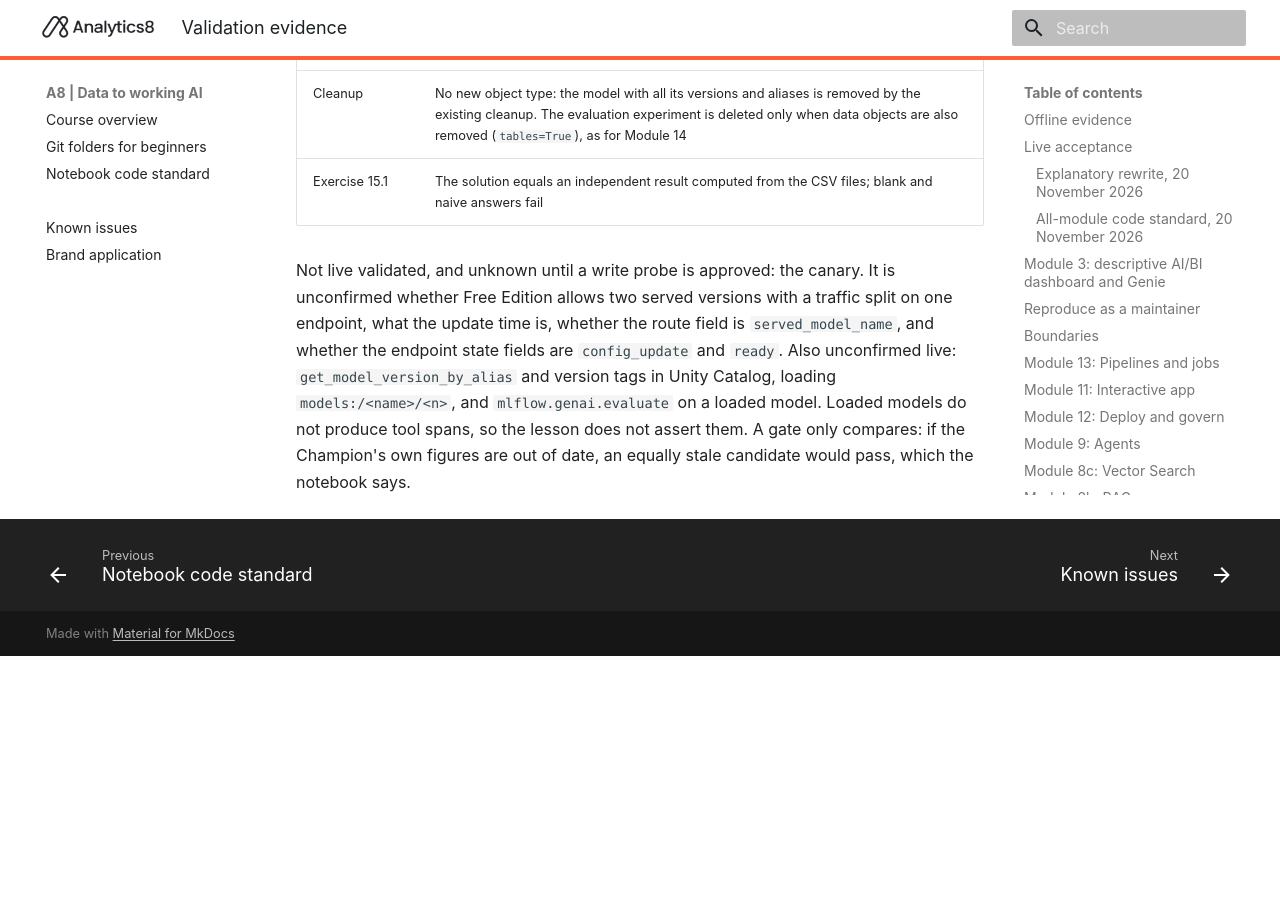
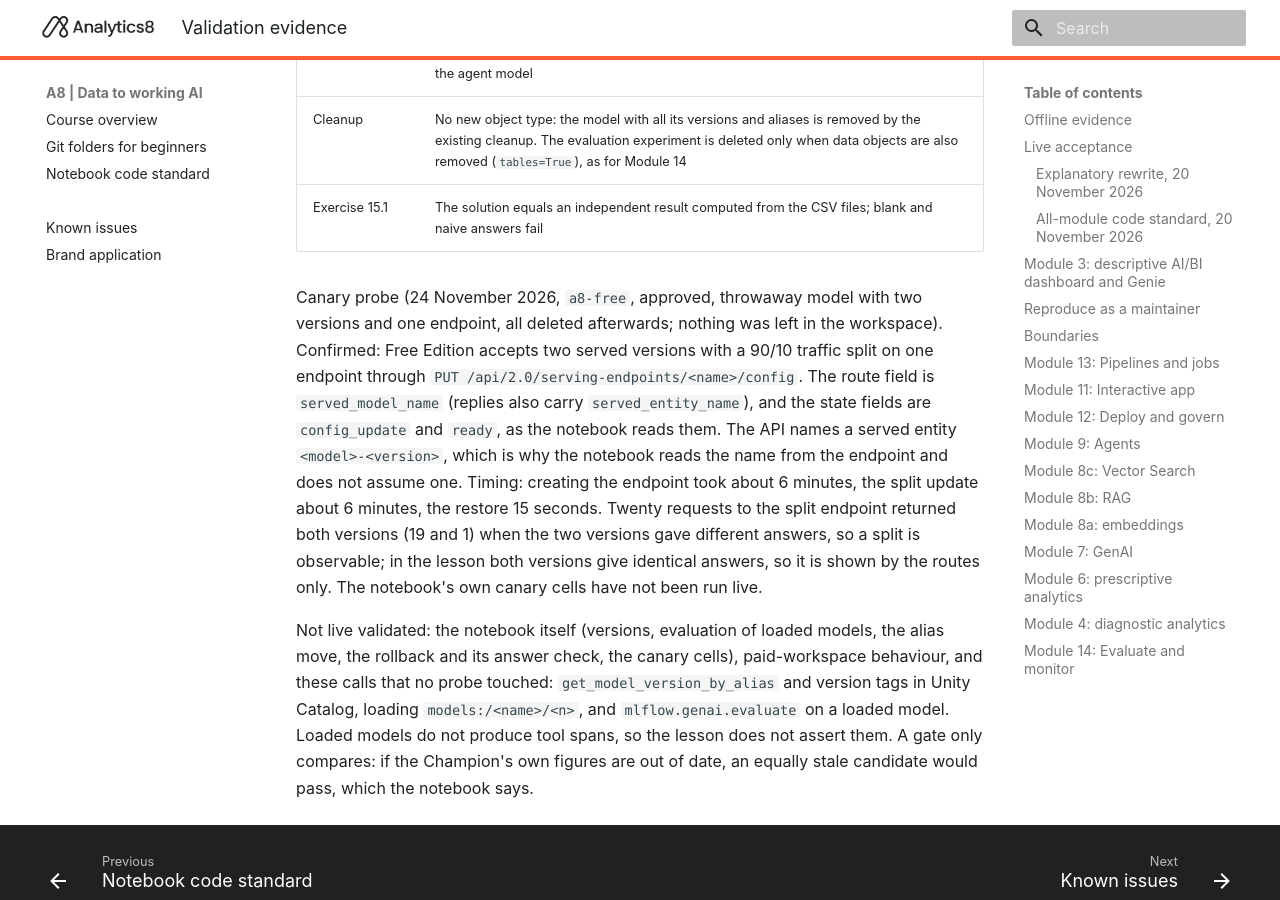
Before and after one commit to pdclough-a8/a8-databricks-learning, an MkDocs documentation site: the page built from docs/validation.md, in a window 1280 px wide and 900 px high, scrolled down 16608 px. Built offline with MkDocs 1.6.1 and Material for MkDocs 9.7.7, drawn with Linux system fonts in a browser that asks for light colours; before the commit the page ends 17264 px from its top, so only the background shows below that; some of the changed text lies outside the part shown.

Commit message:
Record the Module 15 traffic-split probe on Free Edition
A 90/10 split on one endpoint works; route and state field names confirmed;
update takes about six minutes. The notebook itself has not been run live.

Co-Authored-By: Claude Sonnet 5.5 <noreply@anthropic.com>

```diff
--- a/docs/validation.md
+++ b/docs/validation.md
@@ -370,7 +370,8 @@ which the notebook describes and does not run.
 
 ## Module 15: Release gate and rollback
 
-**Supplied and offline checked. Not live validated.** The notebook, `lib/a8learn/release.py` and
+**Supplied and offline checked. The traffic split was probed live on `a8-free` on 24 November 2026; the notebook itself
+has not been run live.** The notebook, `lib/a8learn/release.py` and
 `tests/test_release.py` exist, and the harness task `release` in `tests/live_smoke_stage2.py` is ready (canary off), but
 no live run has happened. The harness needs the `deploy` task before it, because the lesson releases the Champion that
 Module 12 registers (for example `--only setup,data,rag,deploy,release`).
@@ -386,9 +387,19 @@ Module 12 registers (for example `--only setup,data,rag,deploy,release`).
 | Cleanup | No new object type: the model with all its versions and aliases is removed by the existing cleanup. The evaluation experiment is deleted only when data objects are also removed (`tables=True`), as for Module 14 |
 | Exercise 15.1 | The solution equals an independent result computed from the CSV files; blank and naive answers fail |
 
-Not live validated, and unknown until a write probe is approved: the canary. It is unconfirmed whether Free Edition
-allows two served versions with a traffic split on one endpoint, what the update time is, whether the route field is
-`served_model_name`, and whether the endpoint state fields are `config_update` and `ready`. Also unconfirmed live:
-`get_model_version_by_alias` and version tags in Unity Catalog, loading `models:/<name>/<n>`, and `mlflow.genai.evaluate`
-on a loaded model. Loaded models do not produce tool spans, so the lesson does not assert them. A gate only compares:
-if the Champion's own figures are out of date, an equally stale candidate would pass, which the notebook says.
+Canary probe (24 November 2026, `a8-free`, approved, throwaway model with two versions and one endpoint, all deleted
+afterwards; nothing was left in the workspace). Confirmed: Free Edition accepts two served versions with a 90/10
+traffic split on one endpoint through `PUT /api/2.0/serving-endpoints/<name>/config`. The route field is
+`served_model_name` (replies also carry `served_entity_name`), and the state fields are `config_update` and `ready`, as
+the notebook reads them. The API names a served entity `<model>-<version>`, which is why the notebook reads the name
+from the endpoint and does not assume one. Timing: creating the endpoint took about 6 minutes, the split update about
+6 minutes, the restore 15 seconds. Twenty requests to the split endpoint returned both versions (19 and 1) when the
+two versions gave different answers, so a split is observable; in the lesson both versions give identical answers, so
+it is shown by the routes only. The notebook's own canary cells have not been run live.
+
+Not live validated: the notebook itself (versions, evaluation of loaded models, the alias move, the rollback and its
+answer check, the canary cells), paid-workspace behaviour, and these calls that no probe touched:
+`get_model_version_by_alias` and version tags in Unity Catalog, loading `models:/<name>/<n>`, and
+`mlflow.genai.evaluate` on a loaded model. Loaded models do not produce tool spans, so the lesson does not assert them.
+A gate only compares: if the Champion's own figures are out of date, an equally stale candidate would pass, which the
+notebook says.
```
Also changed, not shown: START_HERE.md (+1 -1 lines), docs/index.md (+1 -1 lines), docs/issues.md (+1 -1 lines), 3 other files.
